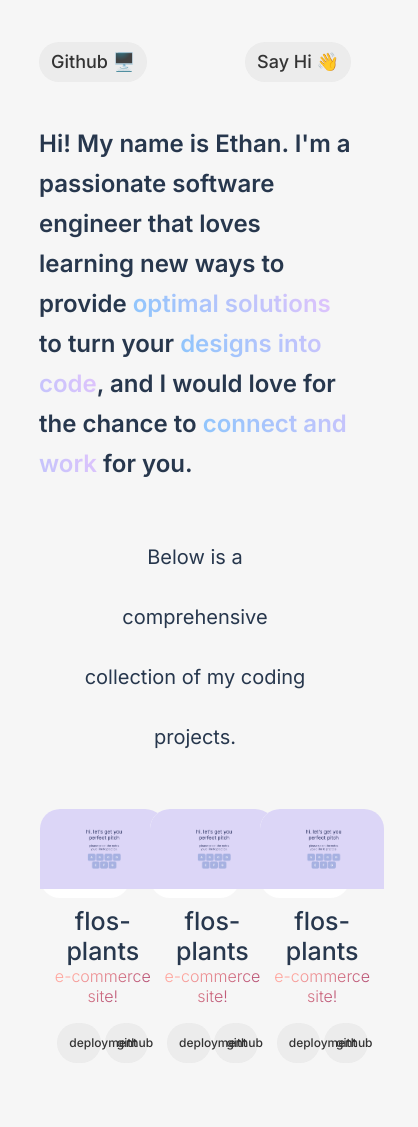
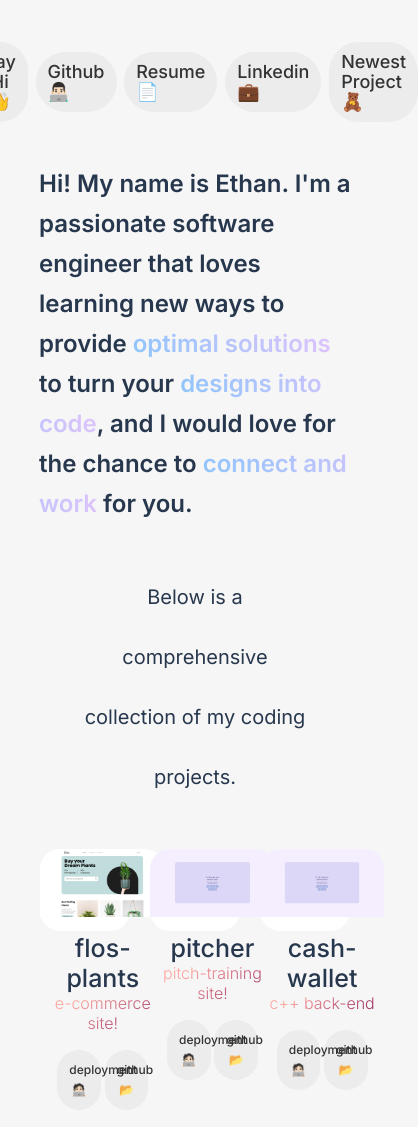
Before and after one commit to eykyu-dev/portfolio, a React (Vite) app: page / in a window 390 px wide. Shown: the whole page, 418 px wide, since content can reach past the window. Before the commit the page ends 1080 px from the top, so only its background shows below. Built offline with nearby package versions, Linux system fonts and the light colour scheme.

Commit message:
updated a lot of css bugs, made responsive.

```diff
--- a/src/components/Card.css
+++ b/src/components/Card.css
@@ -1,9 +1,8 @@
 .card-div {
-    height: 23vw;
+    height: 21vw;
     width: 23vw;
     display: grid;
     grid-template-rows: 1fr 1fr;
-
     border-radius: 20px;
     background-color: rgb(255, 255, 255);
     box-sizing: border-box;
@@ -11,7 +10,7 @@
 
 .card-img {
     grid-row: 1;
-    object-fit: fill;
+    object-fit: contain;
     height: 100%;
     width: 100%;
     border-top-left-radius: 20px;
--- a/src/components/CardShowcase.tsx
+++ b/src/components/CardShowcase.tsx
@@ -5,9 +5,9 @@ function CardShowcase() {
   return (
     <div className='showcase-div'>
         <div className='cards-in-showcase-div'>
-            <Card img='public/pitcher.png' title='flos-plants' titledate='e-commerce site!' button1='deployment' button2='github' href1='flos-frontend.vercel.app/' href2='github.com/eykyu-dev/flos-frontend'/>
-            <Card img='public/pitcher.png' title='flos-plants' titledate='e-commerce site!' button1='deployment' button2='github' href1='flos-frontend.vercel.app/' href2='github.com/eykyu-dev/flos-frontend'/>
-            <Card img='public/pitcher.png' title='flos-plants' titledate='e-commerce site!' button1='deployment' button2='github' href1='flos-frontend.vercel.app/' href2='github.com/eykyu-dev/flos-frontend'/>
+            <Card img='public/flos.png' title='flos-plants' titledate='e-commerce site!' button1='deployment 🧑🏻‍💻' button2='github 📂' href1='flos-frontend.vercel.app/' href2='github.com/eykyu-dev/flos-frontend'/>
+            <Card img='public/pitcher.png' title='pitcher' titledate='pitch-training site!' button1='deployment 🧑🏻‍💻' button2='github 📂' href1='flos-frontend.vercel.app/' href2='github.com/eykyu-dev/flos-frontend'/>
+            <Card img='public/pitcher.png' title='cash-wallet' titledate='c++ back-end' button1='deployment 🧑🏻‍💻' button2='github 📂' href1='flos-frontend.vercel.app/' href2='github.com/eykyu-dev/flos-frontend'/>
         </div>
     </div>
   );
--- a/src/components/TopBar.css
+++ b/src/components/TopBar.css
@@ -1,7 +1,8 @@
 .bar-div{
     display: flex;
     align-items: center;
-    justify-content: space-between;
+    justify-content: center;
+    gap: 2vw;
     padding-top: 5vh;
     padding-bottom: 5vh;
 }
@@ -17,4 +18,5 @@
   font-weight: 500;
   line-height: 20px;
   padding: 10px 12px;
+  text-decoration: none;
 }
--- a/src/components/TopBar.tsx
+++ b/src/components/TopBar.tsx
@@ -9,8 +9,11 @@ function TopBar() {
 
   return (
     <div className='bar-div'>
-      <button className='email-button' onClick={handleEmailClick}>Github 🖥️</button>
       <button className='email-button' onClick={handleEmailClick}>Say Hi 👋</button>
+      <a className='email-button' href='//github.com/eykyu-dev'>Github 👨🏻‍💻</a>
+      <a className='email-button' href='//github.com/eykyu-dev'>Resume 📄</a>
+      <a className='email-button' href='//linkedin.com/in/ethan-yu-a865a3117/'>Linkedin 💼</a>
+      <a className='email-button' href='//flos-frontend.vercel.app/'>Newest Project 🧸</a>
     </div>
   );
 }
```
Also changed, not shown: public/flos.png (added), public/pitcher.png.
